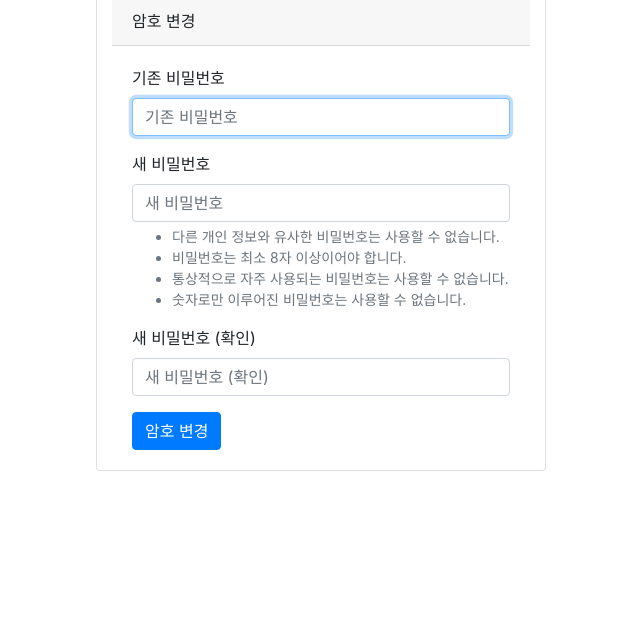
After one commit to kimhan1113/hanstagram, a Django app: page /accounts/password_change/ in a window 1280 px wide. The commit adds this page. Shown: the part 158-800 px from the top of the page, without its empty margins (274-914 px from the left). Run offline with Django 3.2, Linux system fonts and the light colour scheme; the visitor is signed in with stand-in values (Sample User, id 1); some libraries are stand-ins or nearby versions.

Commit message:
pydenticon bug fixed and passwordchange view form added commit

```diff
--- a/accounts/forms.py
+++ b/accounts/forms.py
@@ -1,4 +1,7 @@
-from django.contrib.auth.forms import UserCreationForm
+from django.contrib.auth.forms import (
+    UserCreationForm, PasswordChangeForm as AuthPasswordChangeForm
+)
+from django.core.exceptions import ValidationError
 from django.forms import ModelForm, forms
 
 from accounts.models import User
@@ -32,3 +35,17 @@ class ProfileForm(ModelForm):
     class Meta:
         model = User
         fields = ['avatar', 'first_name', 'last_name', 'website_url', 'bio', 'phone_number', 'gender']
+
+class PasswordChangeForm(AuthPasswordChangeForm):
+    def clean_new_password1(self):
+        old_password = self.cleaned_data.get('old_password')
+        new_password1 = self.cleaned_data.get('new_password1')
+
+        # new_password2 = super().clean_new_password2()
+
+        if old_password and new_password1:
+
+        # new_password1 = super().clean_new_password2()
+            if old_password == new_password1:
+                raise ValidationError("새로운 암호는 기존 암호과 다르게 입력해주세요.")
+        return new_password1
--- /dev/null
+++ b/accounts/templates/accounts/password_change_form.html
@@ -0,0 +1,13 @@
+{% extends 'accounts/layout.html' %}
+
+{% block content %}
+
+    <div class="container">
+        <div class="row">
+            <div class="col-sm-6 offset-sm-3">
+                {% include '_form.html' with form_title="암호 변경" submit_label="암호 변경" %}
+            </div>
+        </div>
+    </div>
+
+{% endblock content %}
--- a/accounts/urls.py
+++ b/accounts/urls.py
@@ -1,6 +1,7 @@
+from django.contrib.auth.views import PasswordChangeView
 from django.urls import path
 
-from accounts.views import signup, login, logout, profile_edit
+from accounts.views import signup, login, logout, profile_edit, password_change
 
 app_name = 'accounts'
 
@@ -9,5 +10,6 @@ urlpatterns = [
     path('login/', login, name='login'),
     path('logout/', logout, name='logout'),
     path('edit/', profile_edit, name='profile_edit'),
-    # path('verify/<str:key>', complete_verification),
+    path('password_change/', password_change, name='password_change'),
+
 ]
--- a/accounts/views.py
+++ b/accounts/views.py
@@ -1,16 +1,20 @@
 from django.contrib import messages
 from django.contrib.auth import login as auth_login
 from django.contrib.auth.decorators import login_required
-from django.contrib.auth.views import LoginView, LogoutView
+from django.contrib.auth.mixins import LoginRequiredMixin
+from django.contrib.auth.views import (
+    LoginView, LogoutView,
+    PasswordChangeView as AuthPasswordChangeView
+)
 from django.db import transaction
 from django.shortcuts import render, redirect
 
 
 # Create your views here.
-from django.urls import reverse
+from django.urls import reverse, reverse_lazy
 from django.views.generic import FormView
 
-from accounts.forms import SignupForm, ProfileForm
+from accounts.forms import SignupForm, ProfileForm, PasswordChangeForm
 from accounts.models import User
 
 
@@ -74,7 +78,6 @@ def profile_edit(request):
         if form.is_valid():
             form.save()
             messages.success(request, "프로필을 수정/저장했습니다.")
-            # return redirect(reverse("accounts:profile_edit"))
             return redirect(reverse("root"))
     else:
         form = ProfileForm(instance=request.user)
@@ -83,3 +86,16 @@ def profile_edit(request):
         "form": form,
     })
     pass
+
+class PasswordChangeView(LoginRequiredMixin, AuthPasswordChangeView):
+    success_url = reverse_lazy('root')
+    template_name = 'accounts/password_change_form.html'
+    form_class = PasswordChangeForm
+
+    def form_valid(self, form):
+        messages.success(self.request, "암호를 변경했습니다.")
+        return super().form_valid(form)
+
+
+
+password_change = PasswordChangeView.as_view()
--- a/hanstagram/urls.py
+++ b/hanstagram/urls.py
@@ -27,6 +27,7 @@ urlpatterns = [
     path('accounts/', include('accounts.urls')),
     path('', login_required(TemplateView.as_view(template_name='root.html')), name='root'),
     path('identicon/image/<path:data>/', pydenticon_image, name='pydenticon_image'),
+    # path('identicon/image/a', pydenticon_image, name='pydenticon_image'),
 
 ]
 
--- a/templates/layout.html
+++ b/templates/layout.html
@@ -25,10 +25,7 @@
         <div class="container">
             <div class="row">
                 <div class="col-sm-12">
-                    {#              <a href="/" class="d-flex align-items-center text-dark text-decoration-none">#}
-                    {#                <svg xmlns="http://www.w3.org/2000/svg" width="40" height="32" class="me-2" viewBox="0 0 118 94" role="img"><title>Bootstrap</title><path fill-rule="evenodd" clip-rule="evenodd" d="M24.509 0c-6.733 0-11.715 5.893-11.492 12.284.214 6.14-.064 14.092-2.066 20.577C8.943 39.365 5.547 43.485 0 44.014v5.972c5.547.529 8.943 4.649 10.951 11.153 2.002 6.485 2.28 14.437 2.066 20.577C12.794 88.106 17.776 94 24.51 94H93.5c6.733 0 11.714-5.893 11.491-12.284-.214-6.14.064-14.092 2.066-20.577 2.009-6.504 5.396-10.624 10.943-11.153v-5.972c-5.547-.529-8.934-4.649-10.943-11.153-2.002-6.484-2.28-14.437-2.066-20.577C105.214 5.894 100.233 0 93.5 0H24.508zM80 57.863C80 66.663 73.436 72 62.543 72H44a2 2 0 01-2-2V24a2 2 0 012-2h18.437c9.083 0 15.044 4.92 15.044 12.474 0 5.302-4.01 10.049-9.119 10.88v.277C75.317 46.394 80 51.21 80 57.863zM60.521 28.34H49.948v14.934h8.905c6.884 0 10.68-2.772 10.68-7.727 0-4.643-3.264-7.207-9.012-7.207zM49.948 49.2v16.458H60.91c7.167 0 10.964-2.876 10.964-8.281 0-5.406-3.903-8.178-11.425-8.178H49.948z" fill="currentColor"></path></svg>#}
-                    {#                <span class="fs-4">Hanstagram</span>#}
-                    {#              </a>#}
+
                     <div class="d-flex flex-column flex-md-row align-items-center p-2 px-md-4 mb-2 bg-white">
                         <a href="{% url 'root' %}">
                             <h2 class="my-0 me-md-auto font-weight-normal">
@@ -57,16 +54,22 @@
                             <a class="me-3 py-2 text-dark text-decoration-none" href="#">
                                 <svg aria-label="활동 피드" class="_8-yf5 " color="#262626" fill="#262626" height="22" role="img" viewBox="0 0 48 48" width="22"><path d="M34.6 6.1c5.7 0 10.4 5.2 10.4 11.5 0 6.8-5.9 11-11.5 16S25 41.3 24 41.9c-1.1-.7-4.7-4-9.5-8.3-5.7-5-11.5-9.2-11.5-16C3 11.3 7.7 6.1 13.4 6.1c4.2 0 6.5 2 8.1 4.3 1.9 2.6 2.2 3.9 2.5 3.9.3 0 .6-1.3 2.5-3.9 1.6-2.3 3.9-4.3 8.1-4.3m0-3c-4.5 0-7.9 1.8-10.6 5.6-2.7-3.7-6.1-5.5-10.6-5.5C6 3.1 0 9.6 0 17.6c0 7.3 5.4 12 10.6 16.5.6.5 1.3 1.1 1.9 1.7l2.3 2c4.4 3.9 6.6 5.9 7.6 6.5.5.3 1.1.5 1.6.5.6 0 1.1-.2 1.6-.5 1-.6 2.8-2.2 7.8-6.8l2-1.8c.7-.6 1.3-1.2 2-1.7C42.7 29.6 48 25 48 17.6c0-8-6-14.5-13.4-14.5z"></path></svg>
                             </a>
+
+{#                            <img src="{% url 'pydenticon_image' ha %}" alt="img" style="width: 24px; height: 24px; object-fit: cover; border-radius: 50%;">#}
+{#                            {% url 'pydenticon_image' user.is_authenticated %}#}
+{#                            <img src="{% url 'pydenticon_image' user.is_authenticated %}" alt="img" style="width: 24px; height: 24px; object-fit: cover; border-radius: 50%;">#}
                             <a class="me-3 py-2 text-dark text-decoration-none" href="{% url "accounts:profile_edit" %}">
-{#                                user.username을 넣어도되고 생략해도되고 아무문자열을 넣어도된다!#}
+
                                 {% if user.avatar %}
                                     <img src="{{ user.avatar.url }}" alt="img" style="width: 24px; height: 24px;">
                                 {% else %}
-                                    <img src="{% url 'pydenticon_image' user.username %}" alt="img" style="width: 24px; height: 24px; object-fit: cover; border-radius: 50%;">
+                                    <img src="{% url 'pydenticon_image' user.is_authenticated %}" alt="img" style="width: 24px; height: 24px; object-fit: cover; border-radius: 50%;">
                                 {% endif %}
 
 {#                                <img alt="kimhan1113님의 프로필 사진" style="border-radius: 50%; object-fit: cover; width: 22px; height: 22px;" class="_6q-tv" crossorigin="anonymous" data-testid="user-avatar" draggable="false" src="{% static "hans.jpg" %}">#}
                             </a>
+
+
                         </nav>
 
                     </div>
```
Also changed, not shown: accounts/models.py (+0 -26 lines).
